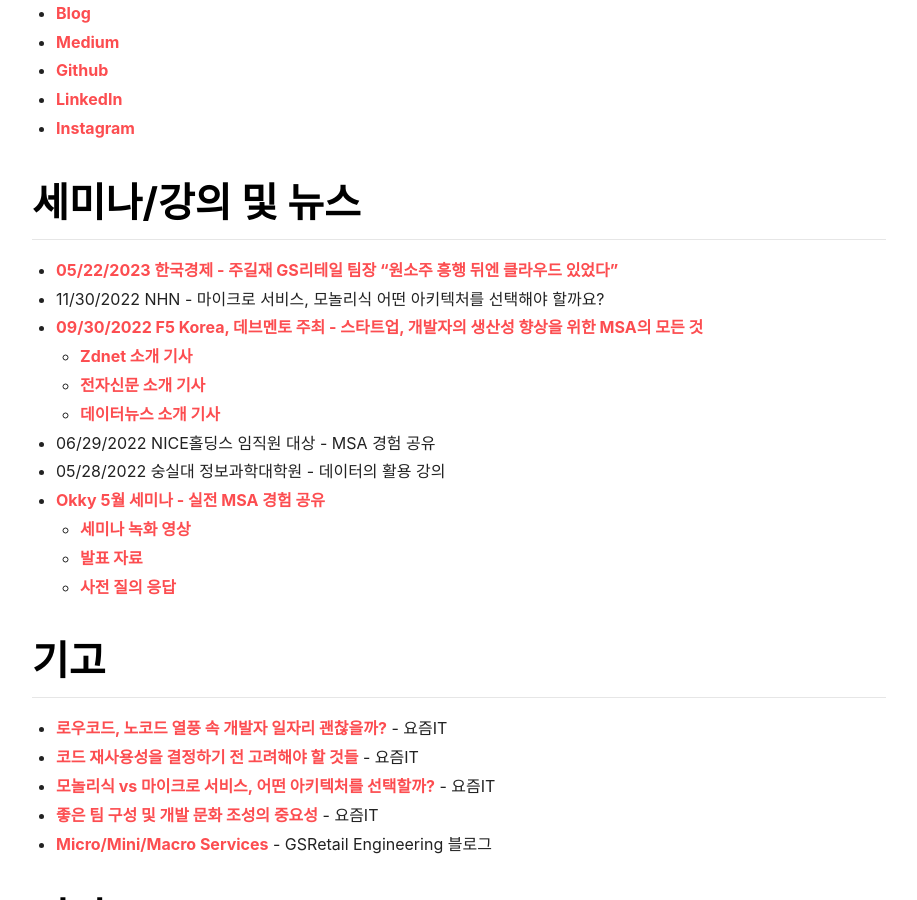
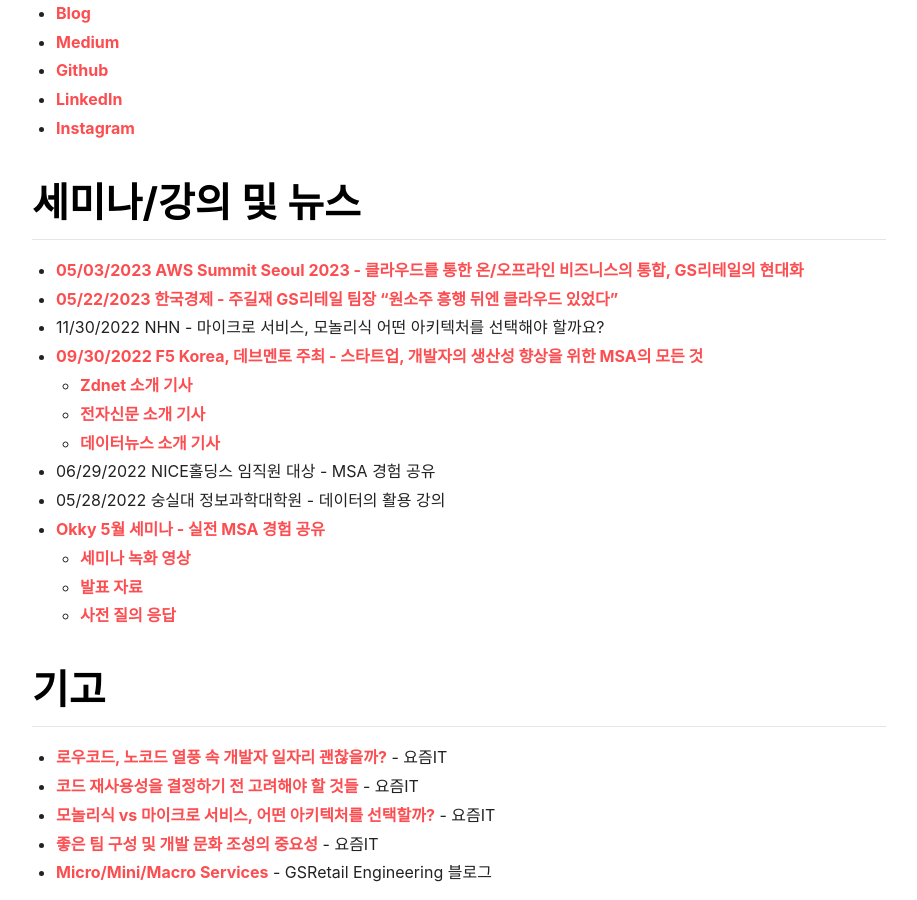
Before and after one commit to giljae/giljae.github.io, a Jekyll site: the page built from about.md, in a window 1280 px wide and 900 px high, scrolled down 535 px. Shown: the whole window, without its empty margins (181-1098 px from the left). Built offline with Jekyll 4.4.1, drawn with Linux system fonts in a browser that asks for light colours.

Commit message:
Update about.md

```diff
--- a/about.md
+++ b/about.md
@@ -42,6 +42,7 @@
 * [Instagram](https://instagram.com/giljae)
 
 # 세미나/강의 및 뉴스
+* [05/03/2023 AWS Summit Seoul 2023 - 클라우드를 통한 온/오프라인 비즈니스의 통합, GS리테일의 현대화](https://kr-resources.awscloud.com/aws-summit-seoul-2023-day-1-track-5?fbclid=IwAR0jnA_8E0Puq089_tB5H3w93wiasWNOIAkEoBiHDgYWN1656QIVCmGxXE4_aem_th_AcVNqVYInsHHHpqzvnpGTakmfaCTe3Bjc6g1b3nOFTdMfvyRfmfzqJLg9ngvgxdCbcA)
 * [05/22/2023 한국경제 - 주길재 GS리테일 팀장 "원소주 흥행 뒤엔 클라우드 있었다"](https://www.hankyung.com/it/article/2023052205051)
 * 11/30/2022 NHN - 마이크로 서비스, 모놀리식 어떤 아키텍처를 선택해야 할까요?
 * [09/30/2022 F5 Korea, 데브멘토 주최 - 스타트업, 개발자의 생산성 향상을 위한 MSA의 모든 것](http://www.itonair.tv/class/developermeetup/?wcs_timestamp=1664546400)
```
